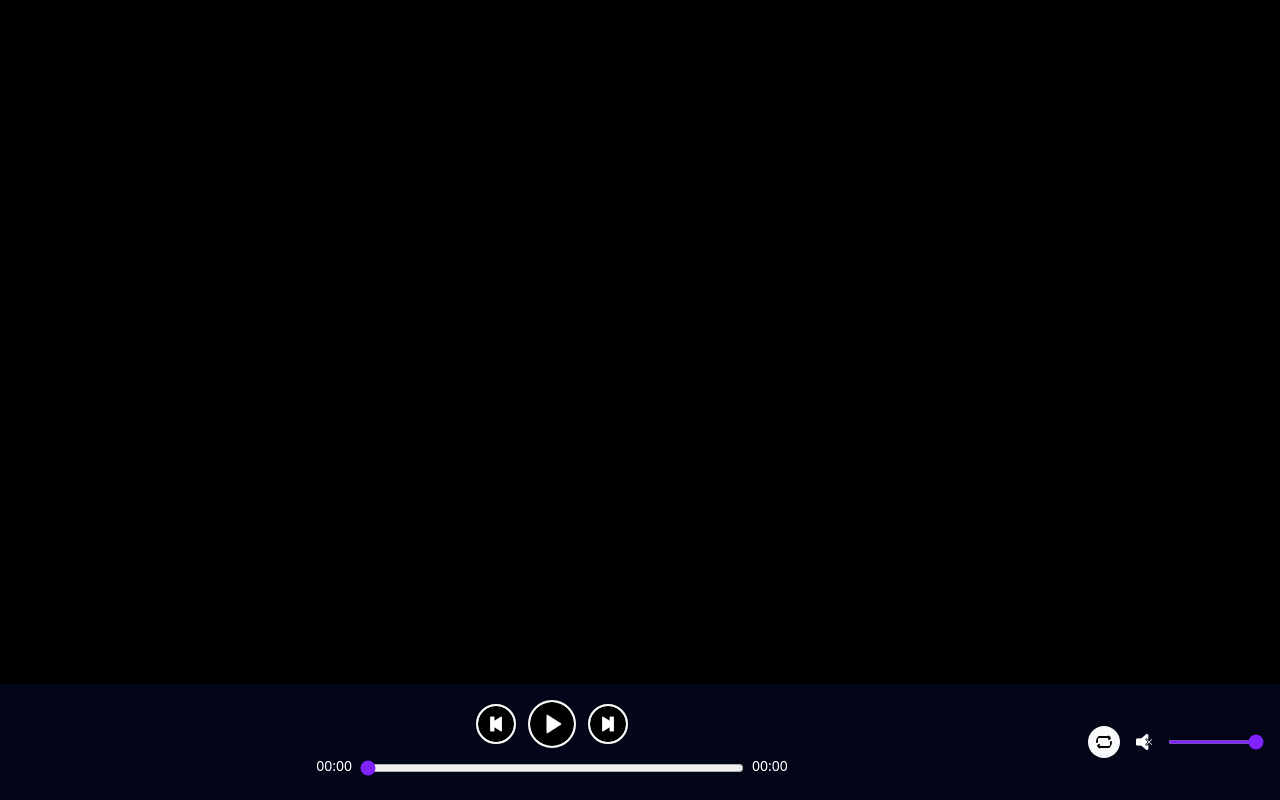
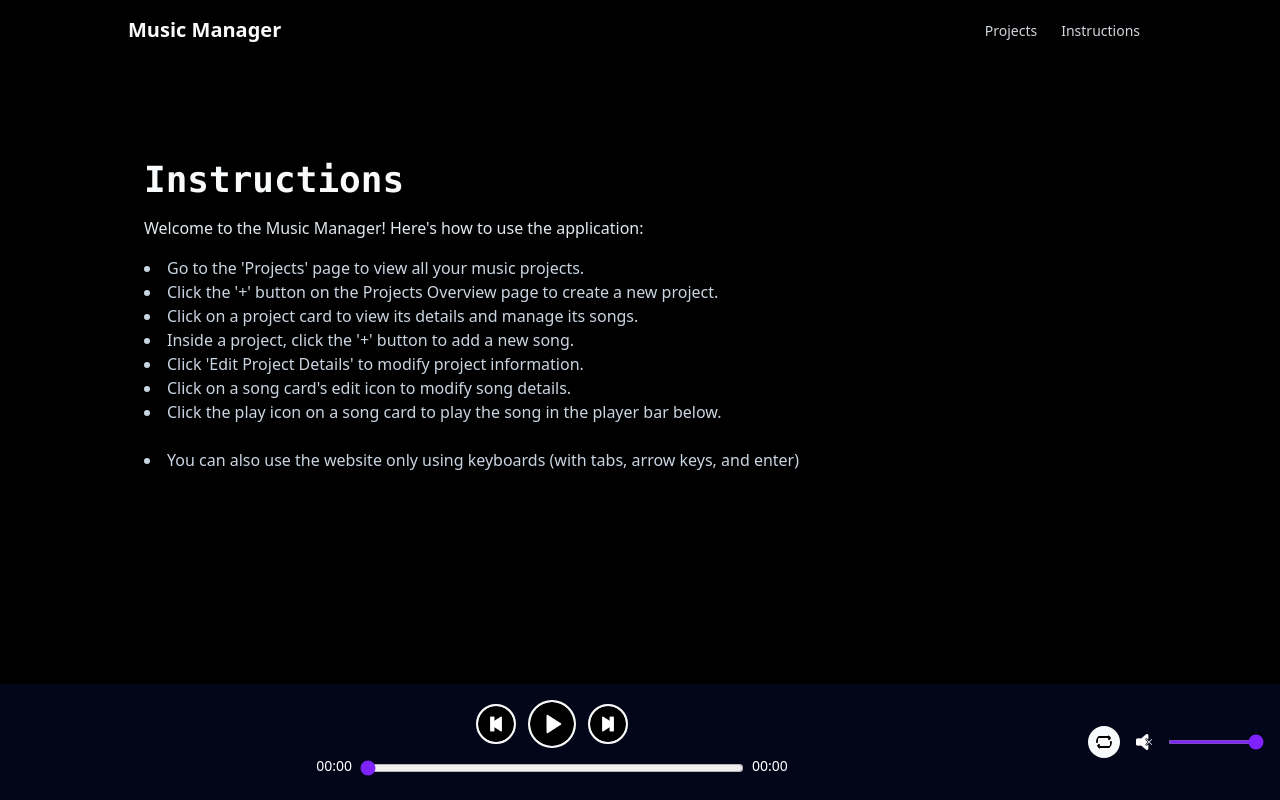
Before and after one commit to masonwangmason/music-manager-v2, a React (Vite) app in the folder frontend/: page /instructions in a window 1280 px wide. Before the commit this address had no page. Built offline with nearby package versions, Linux system fonts and the light colour scheme.

Commit message:
add navbar and relocate instructions

```diff
--- a/frontend/src/App.jsx
+++ b/frontend/src/App.jsx
@@ -1,6 +1,7 @@
 import { Routes, Route } from "react-router-dom";
 import ProjectOverview from "./ProjectOverview";
 import ProjectView from "./ProjectView";
+import Instructions from "./Instructions"; // Import the Instructions component
 
 function App({ onPlaySong }) {
   return (
@@ -10,6 +11,7 @@ function App({ onPlaySong }) {
         path="/project/:id"
         element={<ProjectView onPlaySong={onPlaySong} />}
       />
+      <Route path="/instructions" element={<Instructions />} /> {/* Add route for Instructions */}
     </Routes>
   );
 }
--- /dev/null
+++ b/frontend/src/Instructions.jsx
@@ -0,0 +1,23 @@
+function Instructions() {
+  return (
+    <div className="max-w-5xl mx-auto mt-20 p-4 text-left"> {/* Added mt-20 for top margin */}
+      <h1 className="font-mono text-slate-50 font-bold text-4xl mb-4">Instructions</h1>
+      <p className="font-sans text-slate-200">
+        Welcome to the Music Manager! Here's how to use the application:
+      </p>
+      <ul className="list-disc list-inside mt-4 font-sans text-slate-300">
+        <li>Go to the 'Projects' page to view all your music projects.</li>
+        <li>Click the '+' button on the Projects Overview page to create a new project.</li>
+        <li>Click on a project card to view its details and manage its songs.</li>
+        <li>Inside a project, click the '+' button to add a new song.</li>
+        <li>Click 'Edit Project Details' to modify project information.</li>
+        <li>Click on a song card's edit icon to modify song details.</li>
+        <li>Click the play icon on a song card to play the song in the player bar below.</li>
+        <br />
+        <li>You can also use the website only using keyboards (with tabs, arrow keys, and enter)</li>
+      </ul>
+    </div>
+  );
+}
+
+export default Instructions;
--- /dev/null
+++ b/frontend/src/NavBar.jsx
@@ -0,0 +1,23 @@
+import { Link } from "react-router-dom";
+
+function NavBar() {
+  return (
+    <nav className="bg-black p-4 w-full fixed top-0 left-0 z-50">
+      <div className="max-w-5xl mx-auto flex justify-between items-center">
+        <Link to="/" className="text-slate-50 font-bold text-xl hover:text-violet-600">
+          Music Manager
+        </Link>
+        <div>
+          <Link to="/" className="text-gray-300 hover:text-violet-600 px-3 py-2 rounded-md text-sm font-medium ">
+            Projects
+          </Link>
+          <Link to="/instructions" className="text-gray-300 hover:text-violet-600 px-3 py-2 rounded-md text-sm font-medium">
+            Instructions
+          </Link>
+        </div>
+      </div>
+    </nav>
+  );
+}
+
+export default NavBar;
--- a/frontend/src/main.jsx
+++ b/frontend/src/main.jsx
@@ -3,6 +3,7 @@ import ReactDOM from "react-dom/client";
 import { BrowserRouter } from "react-router-dom";
 import App from "./App";
 import PlayerBar from "./PlayerBar";
+import NavBar from "./NavBar"; // Import NavBar
 
 function Main() {
   const [currentSongUrl, setCurrentSongUrl] = useState("");
@@ -24,13 +25,15 @@ function Main() {
 
   return (
     <BrowserRouter>
-      <div className="app-container">
-        {/* Main Content */}
-        <div className="main-content">
+      <div className="app-container flex flex-col min-h-screen"> {/* Ensure container takes full height */}
+        <NavBar /> {/* Add NavBar at the top */}
+
+        {/* Main Content Area with padding top to avoid overlap with fixed NavBar */}
+        <div className="main-content flex-grow pt-16"> {/* Added pt-16 and flex-grow */}
           <App onPlaySong={handlePlaySong} /> {/* Pass handlePlaySong to App */}
         </div>
 
-        {/* Player Bar */}
+        {/* Player Bar - Remains at the bottom */}
         <PlayerBar
           songUrl={currentSongUrl}
           songName={currentSongName}
```
